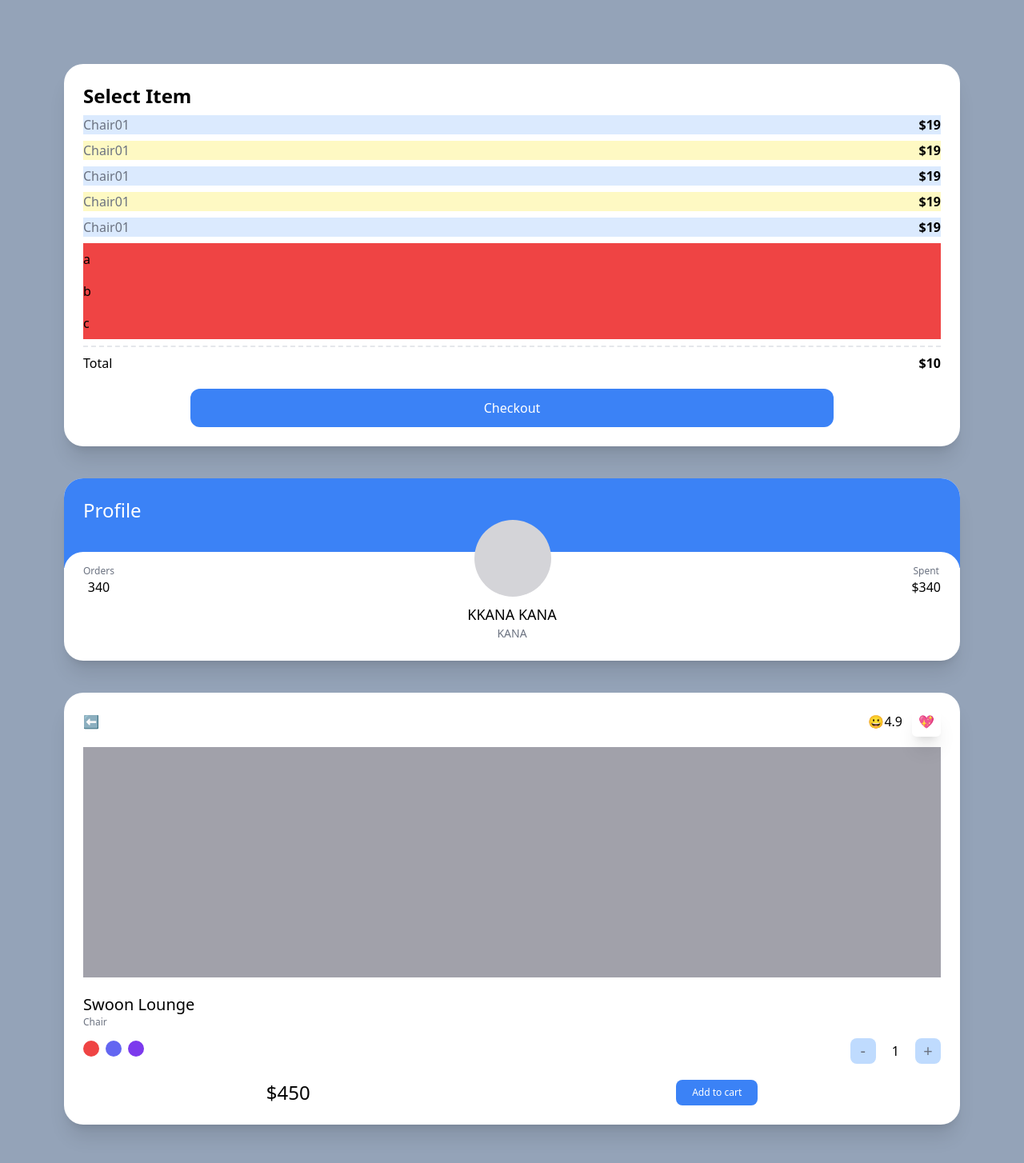
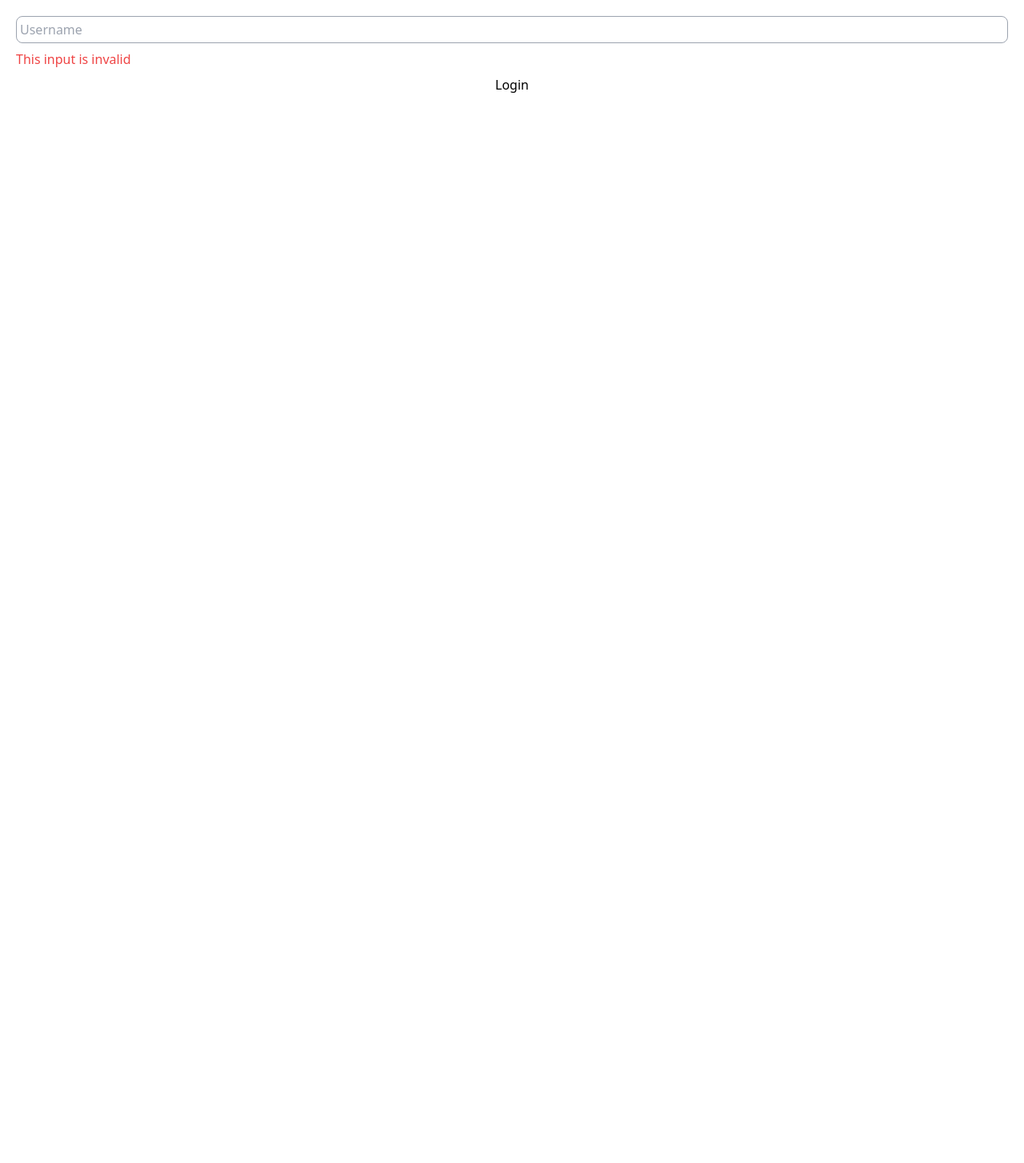
Before and after one commit to kanaheo/carrot-market, a Next.js app: page / in a window 1280 px wide. Shown: the top 1454 px of the page at 80% size. After the commit the page ends 800 px from the top, so only its background shows below. Built offline with nearby package versions, Linux system fonts and the light colour scheme.

Commit message:
form input modifier end

```diff
--- a/pages/index.tsx
+++ b/pages/index.tsx
@@ -2,104 +2,24 @@
 
 const Home: NextPage = () => {
   return (
-    <div className="bg-slate-400 py-20 px-20 grid gap-10 min-h-screen">
-      <div className="bg-white p-6 rounded-3xl shadow-xl">
-        <span className="font-semibold text-2xl">Select Item</span>
-        <ul>
-          {[1, 2, 3, 4, 5].map((item, key) => {
-            return (
-              <div
-                key={key}
-                className="flex justify-between my-2 odd:bg-blue-100 even:bg-yellow-100"
-              >
-                <span className="text-gray-500">Chair01</span>
-                <span className="font-semibold">$19</span>
-              </div>
-            );
-          })}
-        </ul>
-        <ul>
-          {["a", "b", "c", ""].map((item, key) => {
-            return (
-              <li className="bg-red-500 py-2 empty:hidden" key={key}>
-                {item}
-              </li>
-            );
-          })}
-        </ul>
-        <div className="flex justify-between mt-2 pt-2 border-t-2 border-dashed">
-          <span>Total</span>
-          <span className="font-semibold">$10</span>
-        </div>
-        <button
-          className="flex justify-center mt-5 bg-blue-500 text-white p-3 text-center rounded-xl w-3/4 mx-auto
-        hover:bg-teal-500 hover:text-black
-        active:bg-yellow-500
-        focus:bg-red-500
-        "
-        >
-          Checkout
-        </button>
-      </div>
-      <div className="bg-white overflow-hidden rounded-3xl shadow-xl group">
-        <div className="bg-blue-500 p-6 pb-14">
-          <span className="text-white text-2xl">Profile</span>
-        </div>
-        <div className="rounded-3xl p-6 bg-white relative -top-5">
-          <div className="flex relative -top-16 items-end justify-between">
-            <div className="flex flex-col items-center">
-              <span className="text-xs text-gray-500">Orders</span>
-              <span className="font-medium">340</span>
-            </div>
-            <div className="h-24 w-24 bg-zinc-300 rounded-full group-hover:bg-red-300 transition-clors group" />
-            <div className="flex flex-col items-center">
-              <span className="text-xs text-gray-500">Spent</span>
-              <span className="font-medium">$340</span>
-            </div>
-          </div>
-          <div className="relative  flex flex-col items-center -mt-14 -mb-5">
-            <span className="text-lg font-medium">KKANA KANA</span>
-            <span className="text-sm text-gray-500">KANA</span>
-          </div>
-        </div>
-      </div>
-      <div className="bg-white p-6 rounded-3xl shadow-xl">
-        <div className="flex mb-5 justify-between items-center">
-          <span>⬅️</span>
-          <div className="space-x-3">
-            <span>😀4.9</span>
-            <span className="shadow-xl p-2 rounded-md">💖</span>
-          </div>
-        </div>
-        <div className="bg-zinc-400 h-72 mb-5" />
-        <div className="flex flex-col">
-          <span className="font-medium text-xl">Swoon Lounge</span>
-          <span className="text-xs text-gray-500">Chair</span>
-          <div className="mt-3 mb-5 flex justify-between items-center">
-            <div className="space-x-2">
-              <button className="w-5 h-5 rounded-full bg-red-500 focus:ring-2 ring-offset-2 ring-red-500 transition" />
-              <button className="w-5 h-5 rounded-full bg-indigo-500 focus:ring-2 ring-offset-2 ring-indigo-500 transition" />
-              <button className="w-5 h-5 rounded-full bg-violet-600 focus:ring-2 ring-offset-2 ring-violet-500 transition" />
-            </div>
-            <div className="flex items-center space-x-5">
-              <button className="rounded-lg bg-blue-200 flex justify-center items-center aspect-square w-8 text-xl text-gray-500">
-                -
-              </button>
-              <span>1</span>
-              <button className="rounded-lg bg-blue-200 flex justify-center items-center aspect-square w-8 text-xl text-gray-500">
-                +
-              </button>
-            </div>
-          </div>
-        </div>
-        <div className="flex justify-around items-center">
-          <span className="font-medium text-2xl">$450</span>
-          <button className="bg-blue-500 p-2 px-5 text-center text-xs text-white rounded-lg">
-            Add to cart
-          </button>
-        </div>
-      </div>
-    </div>
+    <form className="flex flex-col space-y-2  p-5">
+      <input
+        type="text"
+        required
+        placeholder="Username"
+        className="border p-1 peer border-gray-400 rounded-lg"
+      />
+      <span className="hidden peer-invalid:block peer-invalid:text-red-500">
+        This input is invalid
+      </span>
+      <span className="hidden peer-valid:block peer-valid:text-teal-500">
+        Awesome Username
+      </span>
+      <span className="hidden peer-hover:block peer-valid:text-amber-500">
+        hello
+      </span>
+      <input type="submit" value="Login" className="bg-white" />
+    </form>
   );
 };
 
```
